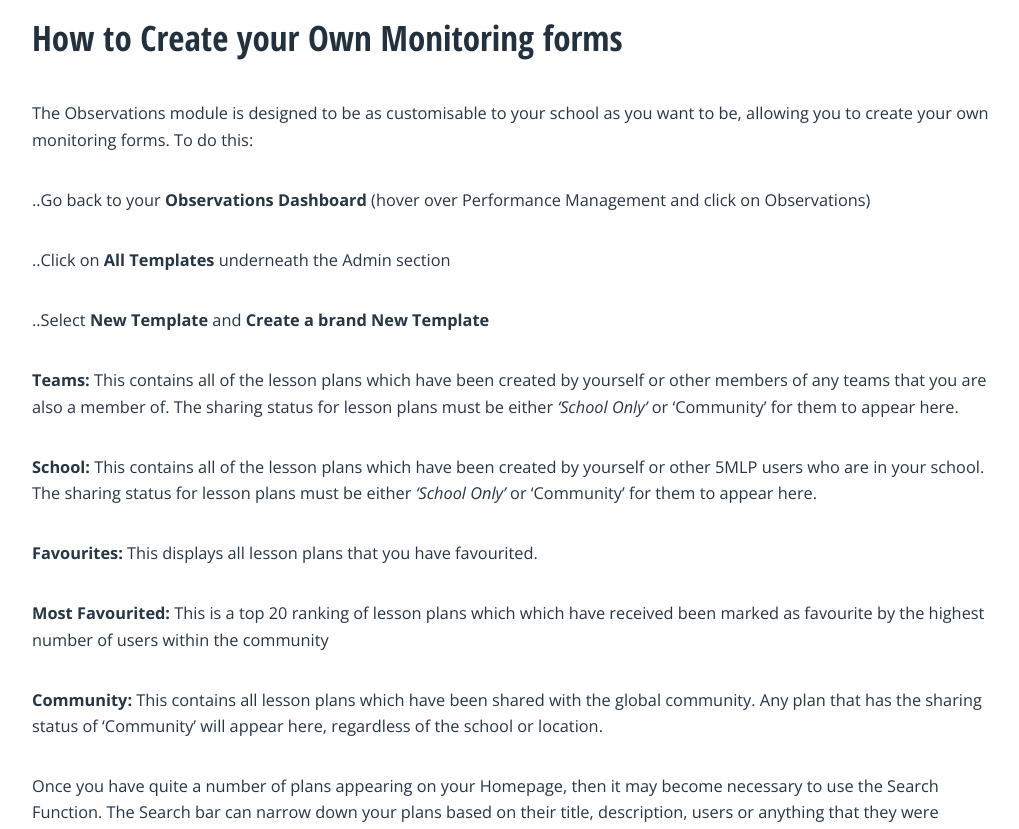
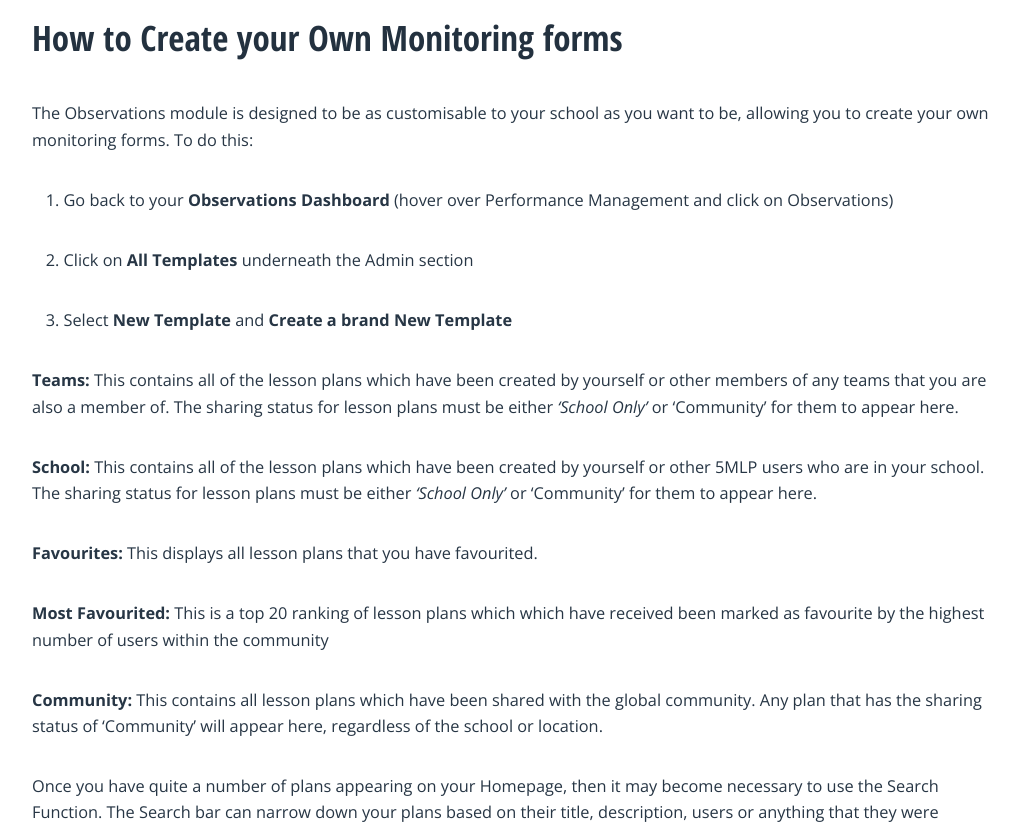
Before and after one commit to angelsolutions/5minutelessonplan, a Jekyll site: the page built from observations.md, in a window 1280 px wide and 900 px high, scrolled down 1529 px, cut to the strip 71-900 px from the top of the window. Shown: the whole strip, without its empty margins (128-1147 px from the left). Built offline with Jekyll 4.4.1, drawn with Linux system fonts in a browser that asks for light colours; nearby versions of some CDN libraries; comment, search, counter and statistics services are not loaded; part of the change alters nothing that is shown.

```diff
--- a/observations.md
+++ b/observations.md
@@ -24,11 +24,11 @@ This will show you the judgements included in the monitoring form, the grade sca
 The Observations module is designed to be as customisable to your school as you want to be, allowing you to create your own monitoring forms.
 To do this:
 
-..Go back to your **Observations Dashboard** (hover over Performance Management and click on Observations)
+1. Go back to your **Observations Dashboard** (hover over Performance Management and click on Observations)
 
-..Click on **All Templates** underneath the Admin section
+2. Click on **All Templates** underneath the Admin section
 
-..Select **New Template** and **Create a brand New Template**
+3. Select **New Template** and **Create a brand New Template**
 
 **Teams:** This contains all of the lesson plans which have been created by yourself or other members of any teams that you are also a member of. The sharing status for lesson plans must be either <q>School Only</q> or ‘Community’ for them to appear here.
 
```
